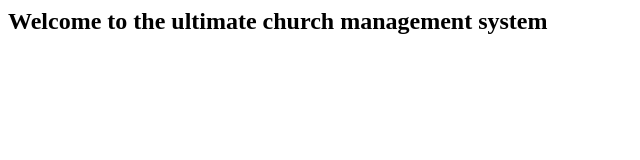
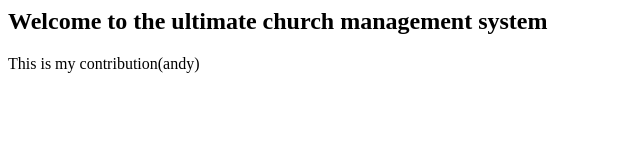
Before and after one commit to bobweeman/cms, a plain HTML site: page index.html in a window 1280 px wide. Shown: the whole page, without its empty margins (0-640 px from the left). Drawn offline with Linux system fonts and the light colour scheme.

Commit message:
Create division tag

```diff
--- a/index.html
+++ b/index.html
@@ -4,7 +4,7 @@
 </head>
 <body>
 	<h2>Welcome to the ultimate church management system</h2>
-
+	<div>This is my contribution(andy)</div>
 
 </body>
 </html>
```
